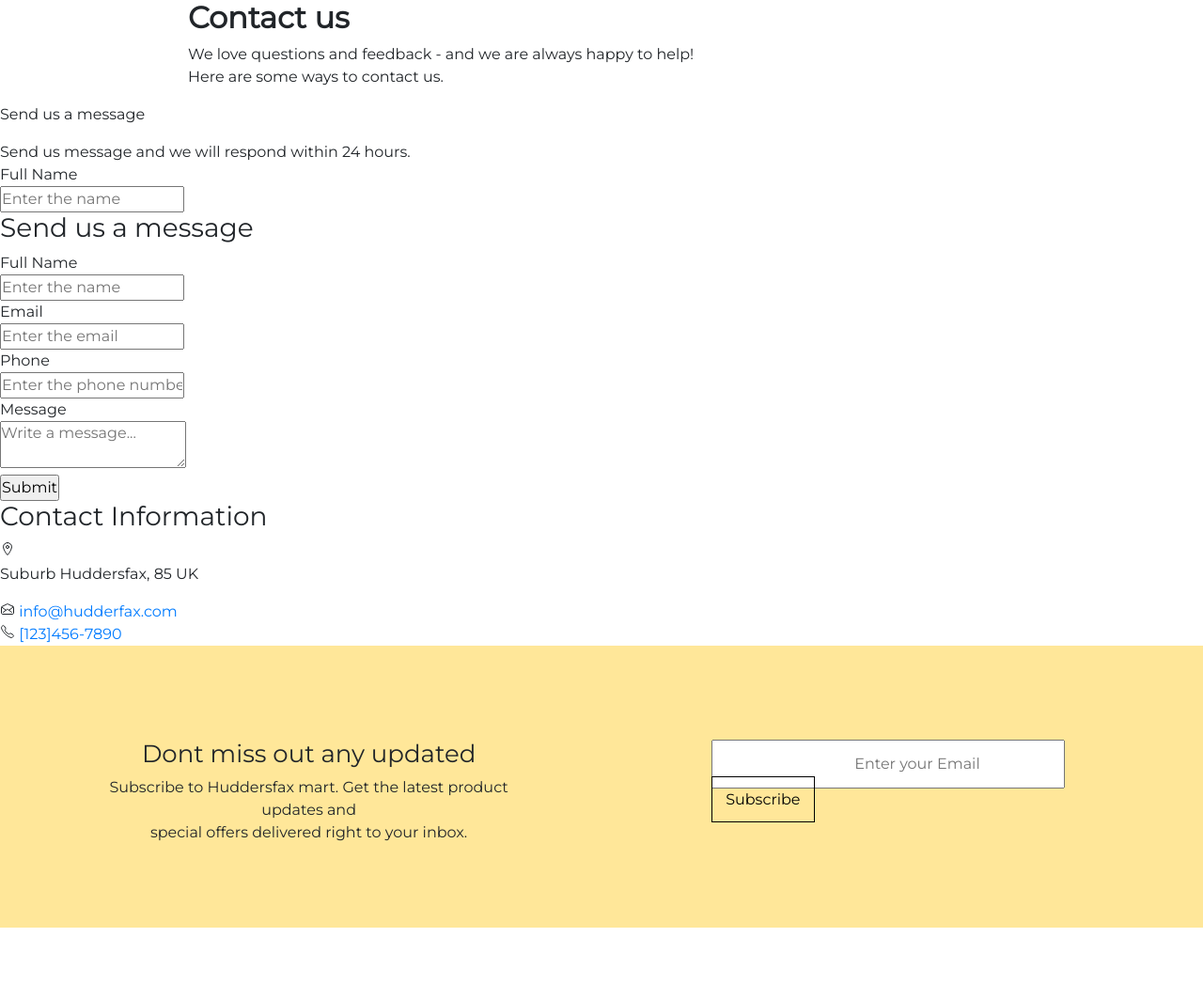
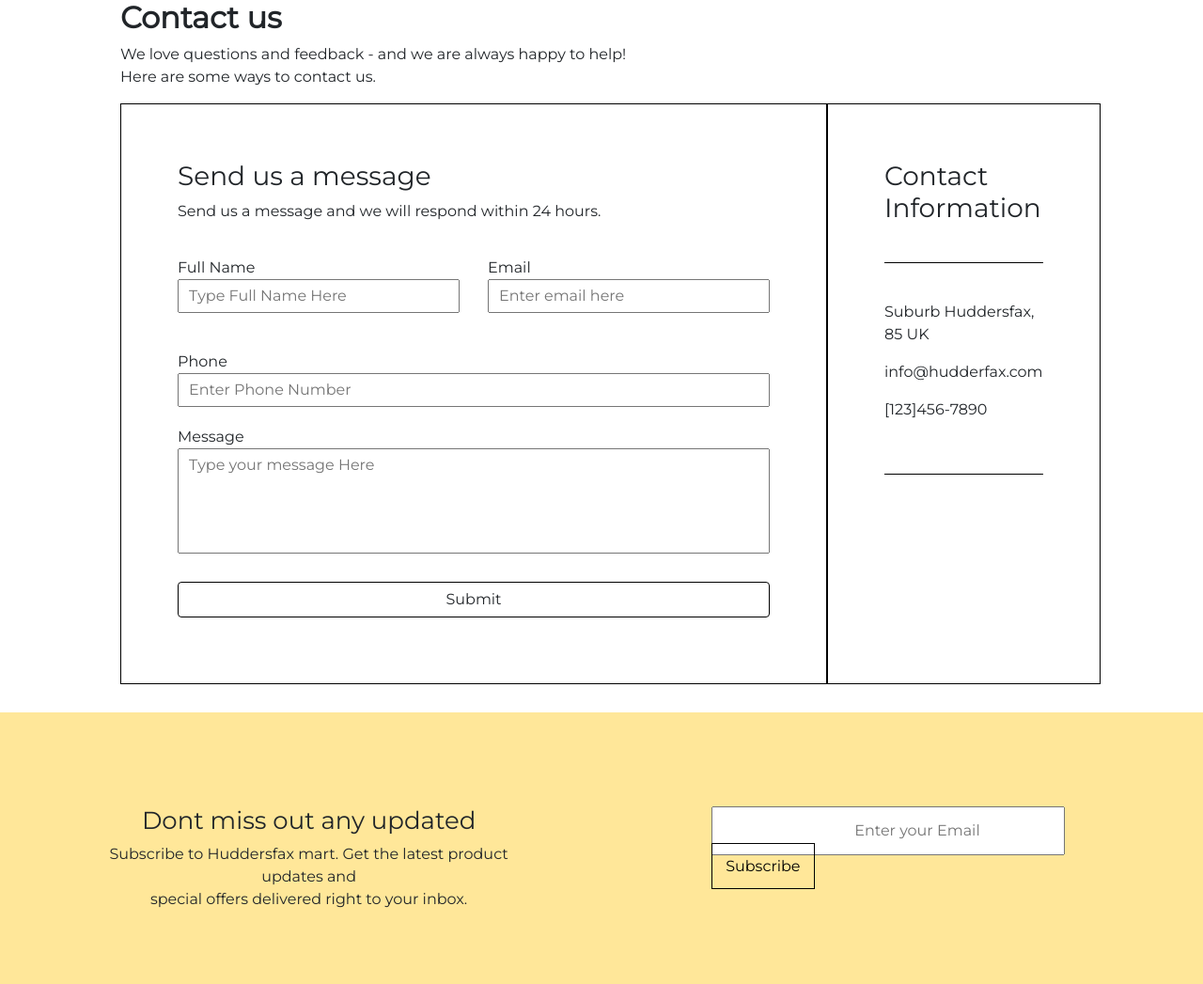
Before and after one commit to sishir123/Huddersfax-, a PHP site: page /Contact-us-page.html in a window 1280 px wide. Shown: the part 136-1183 px from the top of the page at 94% size. Run offline with PHP 8.4, Linux system fonts and the light colour scheme; grey boxes are pictures that could not be loaded.

Commit message:
adiing pages

```diff
--- a/About-us.html
+++ b/About-us.html
@@ -187,7 +187,7 @@
       <div class="Contact-row">
         <div class="Needhelp-text">Need Help?</div>
         <div class="middle">
-          <button class="btn btn1">Contact Us</button>
+          <a href="Contact-us-page.html"><button class="btn btn1">Contact Us</button></a>
         </div>
       </div>
 
--- a/Addtocart.html
+++ b/Addtocart.html
@@ -244,7 +244,7 @@
       <div class="Contact-row">
         <div class="Needhelp-text">Need Help?</div>
         <div class="middle">
-          <button class="btn btn1">Contact Us</button>
+          <a href="Contact-us-page.html"><button class="btn btn1">Contact Us</button></a>
         </div>
       </div>
 
--- a/Contact-us-page.html
+++ b/Contact-us-page.html
@@ -1,66 +1,93 @@
 <!DOCTYPE html>
 <html>
 	<head>
-        <meta charset="utf-8">
+		<meta charset="utf-8" />
 		<title>Huddersfax Mart</title>
 
 		<!-- Bootstrap -->
-        <link rel="stylesheet"
+		<link
+			rel="stylesheet"
 			href="https://cdn.jsdelivr.net/npm/bootstrap@4.6.2/dist/css/bootstrap.min.css"
 			integrity="sha384-xOolHFLEh07PJGoPkLv1IbcEPTNtaed2xpHsD9ESMhqIYd0nLMwNLD69Npy4HI+N"
-            crossorigin="anonymous">
+			crossorigin="anonymous"
+		/>
 
 		<!-- CSS -->
-        <link rel="stylesheet" href="Css/style.css">
-        <link rel="stylesheet" href="Css/Contact-us.css">
+		<link rel="stylesheet" href="Css/style.css" />
+		<link rel="stylesheet" href="Css/Contact-us.css" />
 
 		<!-- Bootstrap scripts -->
 		<script
 			src="https://cdn.jsdelivr.net/npm/jquery@3.5.1/dist/jquery.slim.min.js"
 			integrity="sha384-DfXdz2htPH0lsSSs5nCTpuj/zy4C+OGpamoFVy38MVBnE+IbbVYUew+OrCXaRkfj"
-            crossorigin="anonymous"></script>
+			crossorigin="anonymous"
+		></script>
 		<script
 			src="https://cdn.jsdelivr.net/npm/popper.js@1.16.1/dist/umd/popper.min.js"
 			integrity="sha384-9/reFTGAW83EW2RDu2S0VKaIzap3H66lZH81PoYlFhbGU+6BZp6G7niu735Sk7lN"
-            crossorigin="anonymous"></script>
+			crossorigin="anonymous"
+		></script>
 		<script
 			src="https://cdn.jsdelivr.net/npm/bootstrap@4.6.2/dist/js/bootstrap.min.js"
 			integrity="sha384-+sLIOodYLS7CIrQpBjl+C7nPvqq+FbNUBDunl/OZv93DB7Ln/533i8e/mZXLi/P+"
-            crossorigin="anonymous"></script>
+			crossorigin="anonymous"
+		></script>
 
 		<!-- Google fonts -->
-        <link rel="preconnect" href="https://fonts.googleapis.com">
-        <link rel="preconnect" href="https://fonts.gstatic.com" crossorigin><link
+		<link rel="preconnect" href="https://fonts.googleapis.com" />
+		<link
+			rel="preconnect"
+			href="https://fonts.gstatic.com"
+			crossorigin
+		/>
+		<link
 			href="https://fonts.googleapis.com/css2?family=Merriweather&family=Montserrat&family=Sacramento&family=Ubuntu&display=swap"
-            rel="stylesheet">
+			rel="stylesheet"
+		/>
 
 		<!-- Font Awesome -->
-        <link rel="stylesheet"
-            href="https://cdnjs.cloudflare.com/ajax/libs/font-awesome/6.2.1/css/all.min.css">
+		<link
+			rel="stylesheet"
+			href="https://cdnjs.cloudflare.com/ajax/libs/font-awesome/6.2.1/css/all.min.css"
+		/>
 	</head>
 	<body>
-        <input type="checkbox" id="check">
+		<input type="checkbox" id="check" />
 		<nav>
-            <a href="Homepage.html"><img src="images/logo.png" alt="logo" class="logo"></a>
+			<a href="Homepage.html"
+				><img src="images/logo.png" alt="logo" class="logo"
+			/></a>
 
 			<div class="search_box">
-                <input type="search" placeholder="Search entire store here">
+				<input type="search" placeholder="Search entire store here" />
 				<span class="fa fa-search"></span>
 			</div>
 			<ol>
-                <li><a href="Wishlistpage.html" class ="Hover-btn"><i class="fa-regular fa-heart"></i> Wishlist</a></li>
-                <li><a href="Addtocart.html" class ="Hover-btn"><i class="fa-solid fa-cart-shopping"></i> Cart</a></li>
-                <li><a href="Login/index.html" class ="Hover-btn"><i class="fa-solid fa-right-to-bracket"></i> Login</a></li>
 				<li>
-
+					<a href="Wishlistpage.html" class="Hover-btn"
+						><i class="fa-regular fa-heart"></i> Wishlist</a
+					>
+				</li>
+				<li>
+					<a href="Addtocart.html" class="Hover-btn"
+						><i class="fa-solid fa-cart-shopping"></i> Cart</a
+					>
+				</li>
+				<li>
+					<a href="Login/index.html" class="Hover-btn"
+						><i class="fa-solid fa-right-to-bracket"></i> Login</a
+					>
+				</li>
+				<li>
 					<select name="categories-dropdown" id="categories">
-                        <option selected disabled value="">Categories</option >
+						<option selected disabled value="">Categories</option>
 						<option value="">Bakery</option>
 						<option value="">Butcher</option>
 						<option value="">Green Grocer</option>
 						<option value="">Fish Monger</option>
 						<option value="">Delicatessen</option>
-                    </select></li>
+					</select>
+				</li>
 			</ol>
 			<label for="check" class="bar">
 				<span class="fa fa-bars" id="bars"></span>
@@ -68,174 +95,168 @@
 			</label>
 		</nav>
 
+		<!-- Contact us Header -->
 
-
-            <!-- Contact us Header -->
+		<!-- Contact us Container -->
+		<div class="contact-container">
 			<div class="title">
 				<h2>Contact us</h2>
-            <p>We love questions and feedback - and we are always happy to help!<br>
+				<p>
+					We love questions and feedback - and we are always happy to
+					help!<br />
 					Here are some ways to contact us.
 				</p>
 			</div>
 
-            <!-- Contact us Container -->
-        <div class="Contact-us-container">
-            <div class="rightside">
-                <div class="send-us-msg">
-                    <p>Send us a message</p>
+			<div class="box">
+				<div class="contact-form-container">
+					<div class="text-container">
+						<h3>Send us a message</h3>
+						<p>
+							Send us a message and we will respond within 24 hours.
+						</p>
 					</div>
-                <div class="send-us-desc">
-                    Send us message and we will respond within 24 hours.
+					<form class="contact-form">
+						<div class="flex">
+							<div class="input">
+								<p>Full Name</p>
+								<input
+									type="text"
+									id="name"
+									name="name"
+									placeholder="Type Full Name Here"
+								/>
 							</div>
-                <div class="full-name">
-                <span>Full Name</span><br>
-                <input type="text" placeholder="Enter the name" class="Full-name-textholder">
-            </div>
-
-            </div>
-
-            <div class="left-side">
-
-            </div>
-
-        </div>
-
-
-
-
-
-
-
-        <div class="contact-us-container">
-        <div class="box">
-            <div class="contact form">
-                <h3>Send us a message</h3>
-                <form>
-                    <div class="formBox">
-                        <div class="row50">
-                            <div class="inputBox">
-                                <span>Full Name</span><br>
-                                <input type="text" placeholder="Enter the name">
-                            </div>
-                            <div class="inputBox">
-                                <span>Email</span><br>
-                                <input type="text" placeholder="Enter the email">
-                            </div>
-                            <div class="inputBox">
-                                <span>Phone</span><br>
-                                <input type="text" placeholder="Enter the phone number">
+							<div class="input">
+								<p>Email</p>
+								<input
+									type="text"
+									id="email"
+									name="email"
+									placeholder="Enter email here"
+								/>
 							</div>
 						</div>
-
-                        <div class="row100">
-                        <div class="inputBox">
-                            <span>Message</span><br>
-                            <textarea placeholder="Write a message..."></textarea>
+						<div class="input">
+							<p>Phone</p>
+							<input
+								type="text"
+								id="number"
+								name="number"
+								placeholder="Enter Phone Number"
+							/>
 						</div>
+						<div class="input">
+							<p>Message</p>
+							<input
+								type="text"
+								id="message"
+								name="message"
+								placeholder="Type your message Here"
+							/>
 						</div>
-
-                        <div class="row100">
-                            <div class="inputBox">
-                               <input type="Submit" value="Submit">
-                            </div>
-                            </div>
-                    </div>
+						<button class="btn btn1">Submit</button>
 					</form>
 				</div>
-
-
-
-
-            <div class="contact info">
+				<div class="contact-info">
 					<h3>Contact Information</h3>
 					<div class="infoBox">
 						<div>
-                        <span><ion-icon name="location-outline"></ion-icon></span>
 							<p>Suburb Huddersfax, 85 UK</p>
 						</div>
 
 						<div>
-                        <span><ion-icon name="mail-open-outline"></ion-icon></span>
-                        <a href="#">info@hudderfax.com</a>
+							<p>info@hudderfax.com</p>
 						</div>
 
-
 						<div>
-                        <span><ion-icon name="call-outline"></ion-icon></span>
-                        <a href="#">[123]456-7890</a>
+							<p>[123]456-7890</p>
 						</div>
 					</div>
 				</div>
 			</div>
 		</div>
-    <script type="module" src="https://unpkg.com/ionicons@7.1.0/dist/ionicons/ionicons.esm.js"></script>
-    <script nomodule src="https://unpkg.com/ionicons@7.1.0/dist/ionicons/ionicons.js"></script>
-
-
-
-
-
+		<script
+			type="module"
+			src="https://unpkg.com/ionicons@7.1.0/dist/ionicons/ionicons.esm.js"
+		></script>
+		<script
+			nomodule
+			src="https://unpkg.com/ionicons@7.1.0/dist/ionicons/ionicons.js"
+		></script>
 
 		<!-- Subscribe Handlebar -->
 
 		<div class="Subscribe-handlebar">
 			<div class="updates">
-                <h6 class="big-text">Dont miss out any updated<br></h6>
-                <p class="short-text">Subscribe to Huddersfax mart. Get the
-                    latest product updates
-                    and <br>special offers delivered right to your inbox.</p>
+				<h6 class="big-text">Dont miss out any updated<br /></h6>
+				<p class="short-text">
+					Subscribe to Huddersfax mart. Get the latest product updates
+					and <br />special offers delivered right to your inbox.
+				</p>
 			</div>
 			<div class="Email-placeholder">
-                <input type="email" id="email" name="myGeeks"
-                    placeholder="Enter your Email" class="Email-place">
-                    <a href="#" class="Subscribe-text"> Subscribe</a> <BR><br>
+				<input
+					type="email"
+					id="email"
+					name="myGeeks"
+					placeholder="Enter your Email"
+					class="Email-place"
+				/>
+				<a href="#" class="Subscribe-text"> Subscribe</a> <br /><br />
 			</div>
 		</div>
 
 		<!-- footer -->
 		<div class="footer-container">
 			<div class="Contact-row">
-                <div class="Needhelp-text">
-                    Need Help?
-                </div>
+				<div class="Needhelp-text">Need Help?</div>
 				<div class="middle">
-                    <button class="btn btn1">Contact Us</button>
-
+					<a href="Contact-us-page.html"><button class="btn btn1">Contact Us</button></a>
 				</div>
 			</div>
 
 			<div class="Links">
 				<ol>
-                    <li> <a href="Homepage.html" class="links-btn">Home</a> </li>
-                    <li> <a href="#" class="links-btn">Bakery</a> </li>
-                    <li> <a href="#" class="links-btn">Butchers</a> </li>
-                    <li> <a href="#" class="links-btn">Greengrocer</a> </li>
-                    <li> <a href="#" class="links-btn">Fishmonger</a> </li>
-                    <li> <a href="#" class="links-btn">Delicatessen</a> </li>
-
+					<li><a href="Homepage.html" class="links-btn">Home</a></li>
+					<li><a href="#" class="links-btn">Bakery</a></li>
+					<li><a href="#" class="links-btn">Butchers</a></li>
+					<li><a href="#" class="links-btn">Greengrocer</a></li>
+					<li><a href="#" class="links-btn">Fishmonger</a></li>
+					<li><a href="#" class="links-btn">Delicatessen</a></li>
 				</ol>
 			</div>
 
 			<div class="policies Links">
 				<ol>
-                    <li> <a href="#" class="links-btn">Refund Policy</a> </li>
-                    <li> <a href="#" class="links-btn">Return Policy</a> </li>
-                    <li> <a href="#" class="links-btn">Payments</a> </li>
+					<li><a href="#" class="links-btn">Refund Policy</a></li>
+					<li><a href="#" class="links-btn">Return Policy</a></li>
+					<li><a href="#" class="links-btn">Payments</a></li>
 				</ol>
 			</div>
 			<div class="Huddersfax-mart Links">
 				<ol>
-                    <li> <a href="About-us.html" class="links-btn">About us</a> </li>
-                    <li> <a href="#" class="links-btn">Terms of Service</a> </li>
-                    <li> <a href="#" class="links-btn">Privacy policy</a> </li>
-
+					<li>
+						<a href="About-us.html" class="links-btn">About us</a>
+					</li>
+					<li><a href="#" class="links-btn">Terms of Service</a></li>
+					<li><a href="#" class="links-btn">Privacy policy</a></li>
 				</ol>
 			</div>
 			<div class="map">
-                <p><iframe src="https://www.google.com/maps/embed?pb=!1m18!1m12!1m3!1d3724.7891502642515!2d-1.7842727793207414!3d53.64438949499016!2m3!1f0!2f0!3f0!3m2!1i1024!2i768!4f13.1!3m3!1m2!1s0x487962132bcdb7bb%3A0x653c3a498c896a17!2sHuddersfield%2C%20UK!5e0!3m2!1sen!2snp!4v1681277576705!5m2!1sen!2snp" width="600" height="450" style="border:0;" allowfullscreen="" loading="lazy" referrerpolicy="no-referrer-when-downgrade" class="hudder-map"></iframe></p>
+				<p>
+					<iframe
+						src="https://www.google.com/maps/embed?pb=!1m18!1m12!1m3!1d3724.7891502642515!2d-1.7842727793207414!3d53.64438949499016!2m3!1f0!2f0!3f0!3m2!1i1024!2i768!4f13.1!3m3!1m2!1s0x487962132bcdb7bb%3A0x653c3a498c896a17!2sHuddersfield%2C%20UK!5e0!3m2!1sen!2snp!4v1681277576705!5m2!1sen!2snp"
+						width="600"
+						height="450"
+						style="border: 0"
+						allowfullscreen=""
+						loading="lazy"
+						referrerpolicy="no-referrer-when-downgrade"
+						class="hudder-map"
+					></iframe>
+				</p>
 			</div>
-
-
 		</div>
 	</body>
-    <head>
+</html>
--- a/Css/Contact-us.css
+++ b/Css/Contact-us.css
@@ -1,10 +1,52 @@
-.title{
-    margin-left: 200px;
-}
-.title h2{
-    font-weight: 900;
+.title h2 {
+	font-weight: 900;
 }
 
-.contact-us-container{
+.contact-container {
+	max-width: 1200px;
+	width: 80%;
+	margin: auto;
+	margin-bottom: 30px;
 
 }
+.contact-container .box {
+	display: flex;
+	width: 100%;
+}
+.contact-form-container .contact-form .input {
+	margin: 20px 0;
+}
+.contact-form-container .contact-form .input p {
+	margin: 0;
+}
+.contact-form-container .contact-form .input input {
+	width: 300px;
+	padding: 4px 10px;
+}
+.contact-form-container .contact-form .flex {
+	display: flex;
+	gap: 30px;
+}
+
+.contact-form #number,
+.contact-form #message {
+	width: 100%;
+}
+.contact-form #message {
+	padding-bottom: 80px;
+}
+.contact-form-container,
+.contact-info {
+	padding: 60px;
+	border: 1px solid black;
+}
+.contact-form-container .contact-form .btn {
+	margin-left: 0;
+	width: 100%;
+}
+.contact-info .infoBox {
+	border-top: 1px solid black;
+	border-bottom: 1px solid black;
+	padding: 40px 0;
+	margin-top: 40px;
+}
--- a/Thankyoupage.html
+++ b/Thankyoupage.html
@@ -133,7 +133,7 @@
                     Need Help?
                 </div>
                 <div class="middle">
-                    <button class="btn btn1">Contact Us</button>
+                    <a href="Contact-us-page.html"><button class="btn btn1">Contact Us</button></a>
 
                   </div>
             </div>
--- a/Wishlistpage.html
+++ b/Wishlistpage.html
@@ -188,7 +188,7 @@
       <div class="Contact-row">
         <div class="Needhelp-text">Need Help?</div>
         <div class="middle">
-          <button class="btn btn1">Contact Us</button>
+          <a href="Contact-us-page.html"><button class="btn btn1">Contact Us</button></a>
         </div>
       </div>
 
--- a/product-display-page.html
+++ b/product-display-page.html
@@ -50,7 +50,7 @@
   <body>
     <input type="checkbox" id="check" />
     <nav>
-      <img src="images/logo.png" alt="" class="logo" />
+      <a href="Homepage.html"><img src="images/logo.png" alt="logo" class="logo"></a>
       <div class="search_box">
         <input type="search" placeholder="Search entire store here" />
         <span class="fa fa-search"></span>
@@ -195,7 +195,7 @@
       <div class="Contact-row">
         <div class="Needhelp-text">Need Help?</div>
         <div class="middle">
-          <button class="btn btn1">Contact Us</button>
+          <a href="Contact-us-page.html"><button class="btn btn1">Contact Us</button></a>
         </div>
       </div>
 
```
Also changed, not shown: Category-display-page.html (added, +140 -0 lines), Homepage.html (+5 -3 lines), Css/Category-display.css (added). Lines whose indentation alone changed are shown as unchanged.
